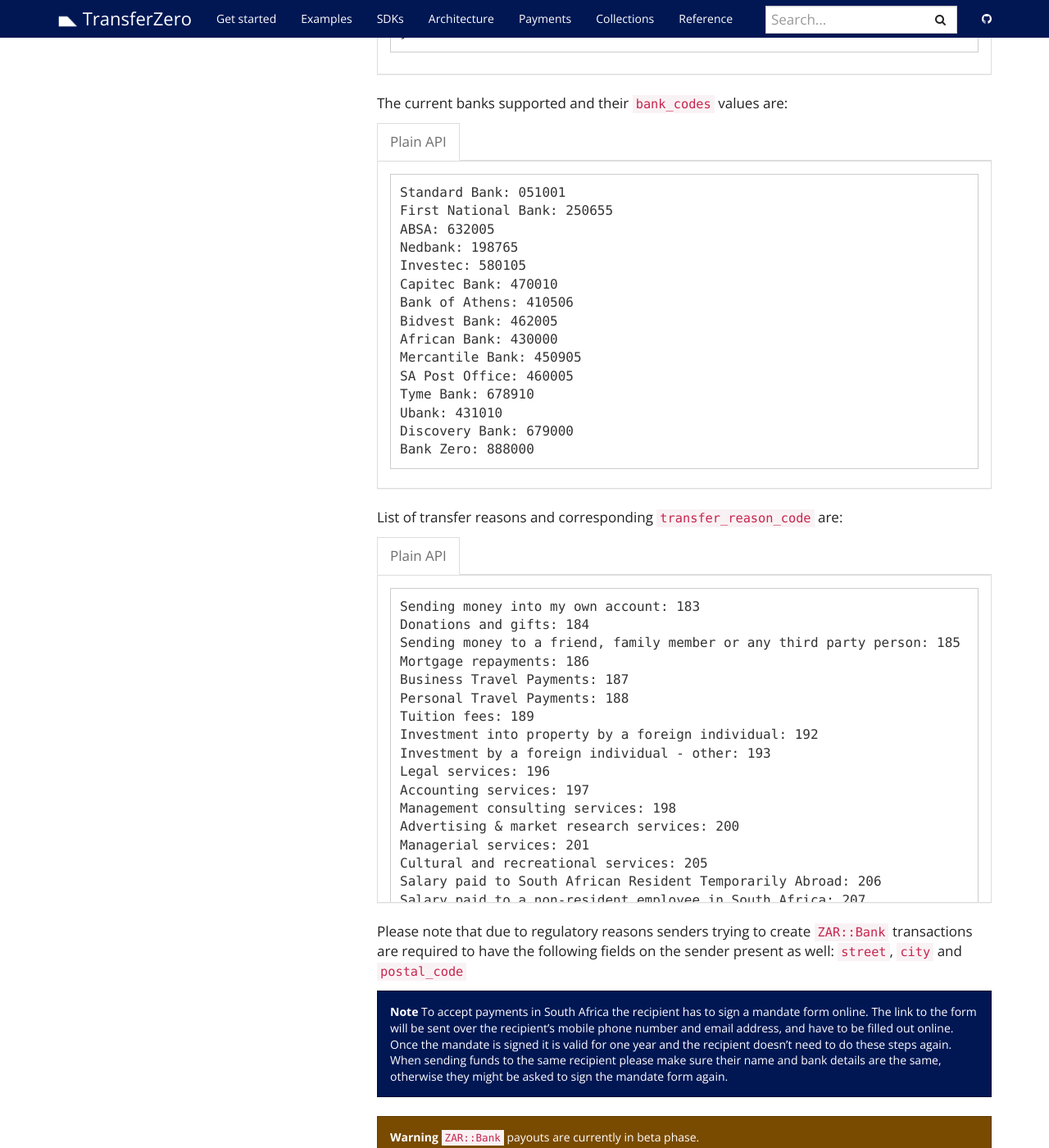
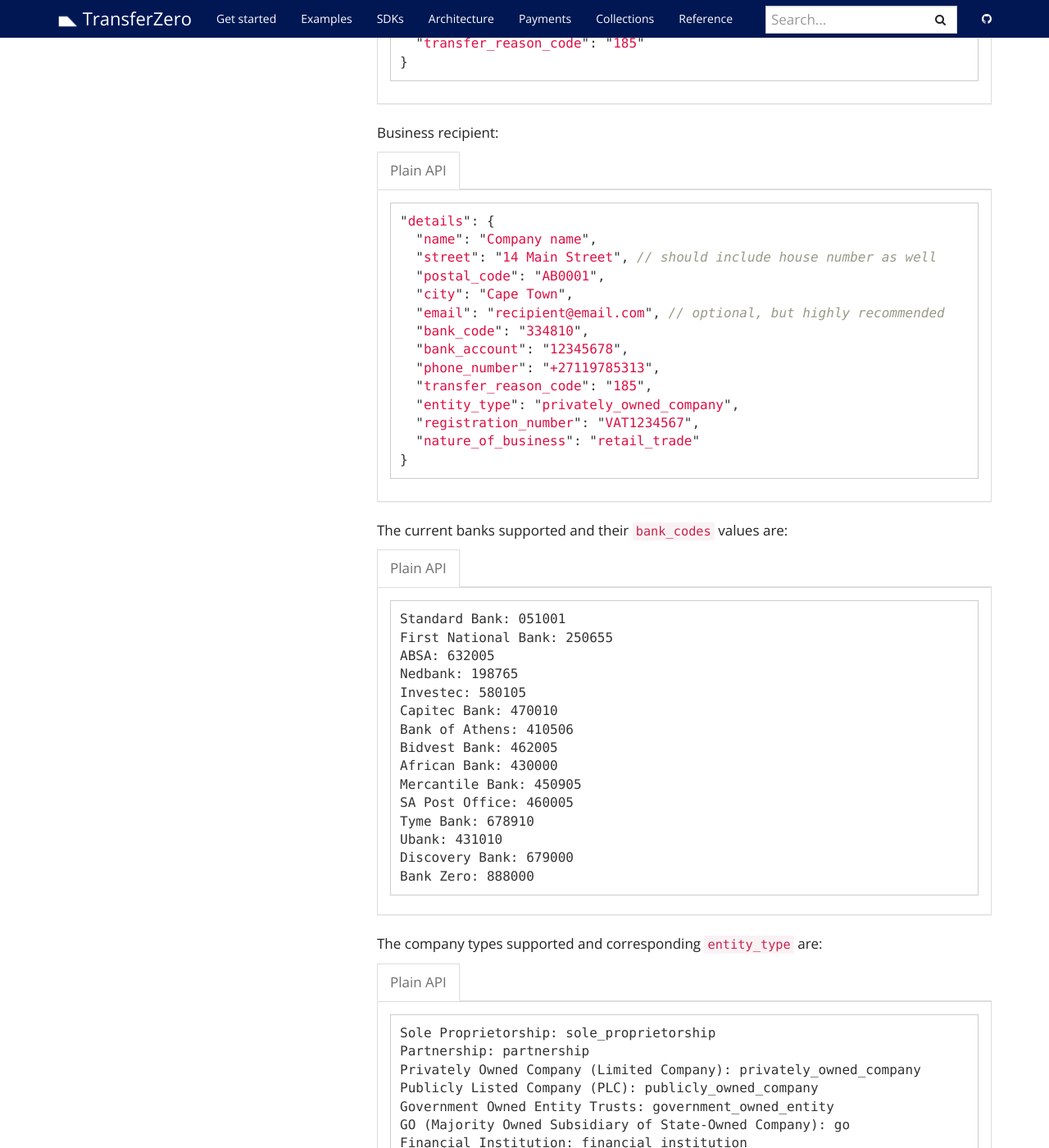
Before and after one commit to transferzero/api-documentation, a Jekyll site: the page built from _docs/payout-details.md, in a window 1280 px wide and 1400 px high, scrolled down 12402 px. Shown: the whole window at 82% size. Built offline with Jekyll 4.4.1, drawn with Linux system fonts in a browser that asks for light colours; nearby versions of some CDN libraries; comment, search, counter and statistics services are not loaded; some of the changed text lies outside the part shown.

Commit message:
BTA-6573 - API docs update
Adds business recipient description to ZAR payouts.
Updates available options for company types.

https://azafinance.atlassian.net/browse/BTA-6573

````diff
--- a/_docs/payout-details.md
+++ b/_docs/payout-details.md
@@ -534,7 +534,9 @@
 
 ## ZAR::Bank
 
-For South African bank payments please use the following recipient details:
+For South African bank payments please use the following recipient details.
+
+Personal recipient:
 
 {% capture data-raw %}
 ```javascript
@@ -553,7 +555,31 @@
 ```
 {% endcapture %}
 
-{% include language-tabbar.html prefix="zar-bank-details" raw=data-raw %}
+{% include language-tabbar.html prefix="zar-bank-details-personal" raw=data-raw %}
+
+Business recipient:
+
+{% capture data-raw %}
+```javascript
+"details": {
+  "name": "Company name",
+  "street": "14 Main Street", // should include house number as well
+  "postal_code": "AB0001",
+  "city": "Cape Town",
+  "email": "recipient@email.com", // optional, but highly recommended
+  "bank_code": "334810",
+  "bank_account": "12345678",
+  "phone_number": "+27119785313",
+  "transfer_reason_code": "185",
+  "entity_type": "privately_owned_company",
+  "registration_number": "VAT1234567",
+  "nature_of_business": "retail_trade"
+}
+```
+{% endcapture %}
+
+{% include language-tabbar.html prefix="zar-bank-details-business" raw=data-raw %}
+
 
 The current banks supported and their `bank_codes` values are:
 
@@ -578,6 +604,22 @@
 {% endcapture %}
 
 {% include language-tabbar.html prefix="zar-bank-codes" raw=data-raw %}
+
+The company types supported and corresponding `entity_type` are:
+
+{% capture data-raw %}
+```
+Sole Proprietorship: sole_proprietorship
+Partnership: partnership
+Privately Owned Company (Limited Company): privately_owned_company
+Publicly Listed Company (PLC): publicly_owned_company
+Government Owned Entity Trusts: government_owned_entity
+GO (Majority Owned Subsidiary of State-Owned Company): go
+Financial Institution: financial_institution
+```
+{% endcapture %}
+
+{% include language-tabbar.html prefix="zar-entity-types" raw=data-raw %}
 
 List of transfer reasons and corresponding `transfer_reason_code` are:
 
````
Also changed, not shown: _docs/business-transactions.md (+1 -0 lines).
